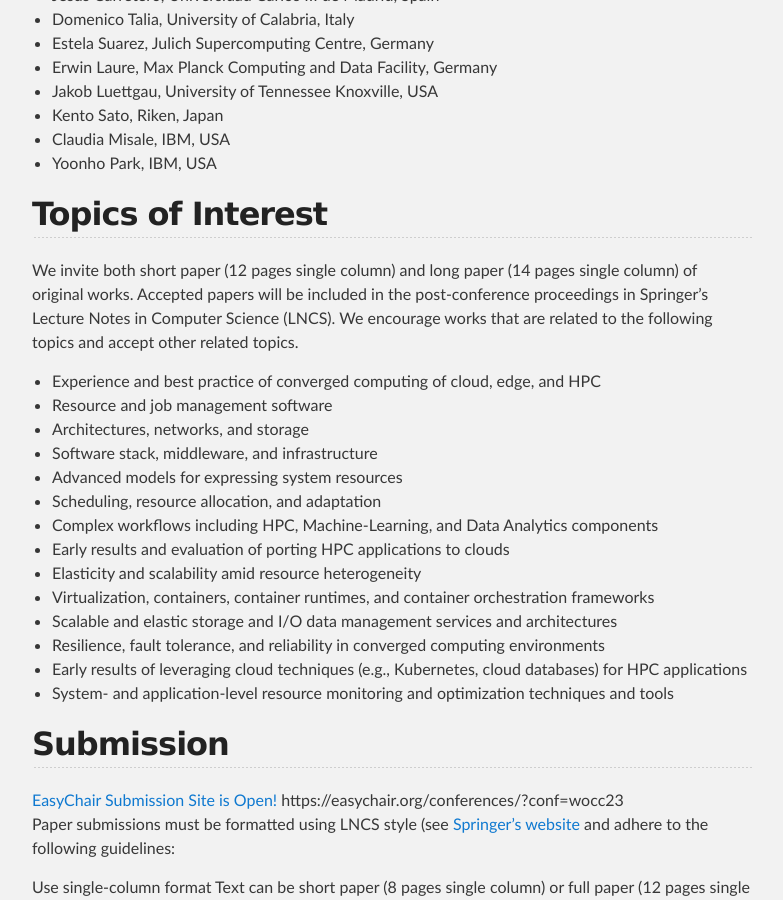
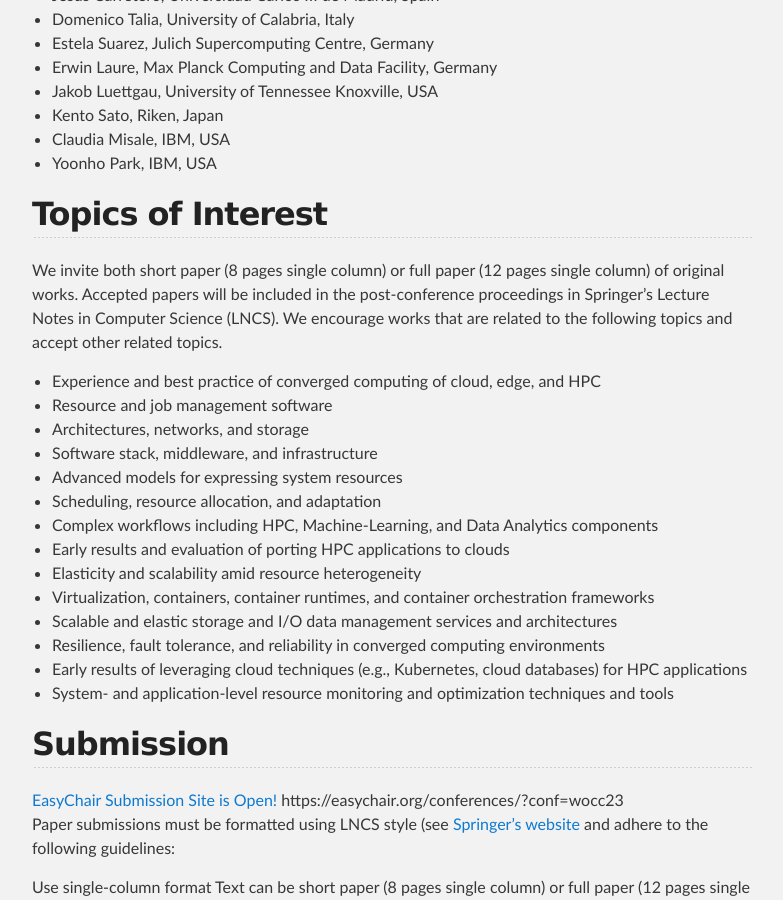
Before and after one commit to KTH-ScaLab/KTH-ScaLab.github.io, a Jekyll site: the page built from events/wocc2023.md, in a window 1280 px wide and 900 px high, scrolled down 2027 px. Shown: the whole window, without its empty margins (248-1031 px from the left). Built offline with Jekyll 4.4.1, drawn with Linux system fonts in a browser that asks for light colours.

Commit message:
Update wocc2023.md

```diff
--- a/events/wocc2023.md
+++ b/events/wocc2023.md
@@ -55,7 +55,7 @@ The First Workshop on Converged Computing (WOCC’23) will provide the edge, HPC
   + Yoonho Park, IBM, USA
 
 ## <a name="cfp"></a>Topics of Interest
-We invite both short paper (12 pages single column) and long paper (14 pages single column) of original works. Accepted papers will be included in the post-conference proceedings in Springer’s Lecture Notes in Computer Science (LNCS). We encourage works that are related to the following topics and accept other related topics.
+We invite both short paper (8 pages single column) or full paper (12 pages single column) of original works. Accepted papers will be included in the post-conference proceedings in Springer’s Lecture Notes in Computer Science (LNCS). We encourage works that are related to the following topics and accept other related topics.
 
  + Experience and best practice of converged computing of cloud, edge, and HPC
  + Resource and job management software
```
